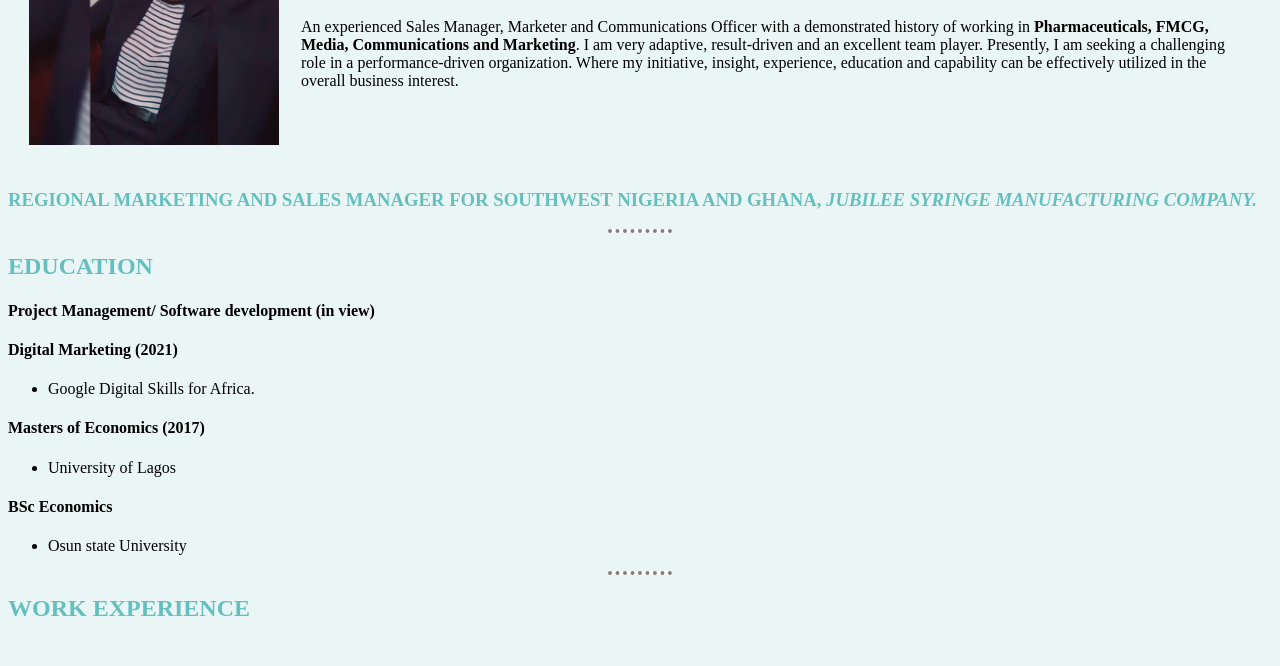
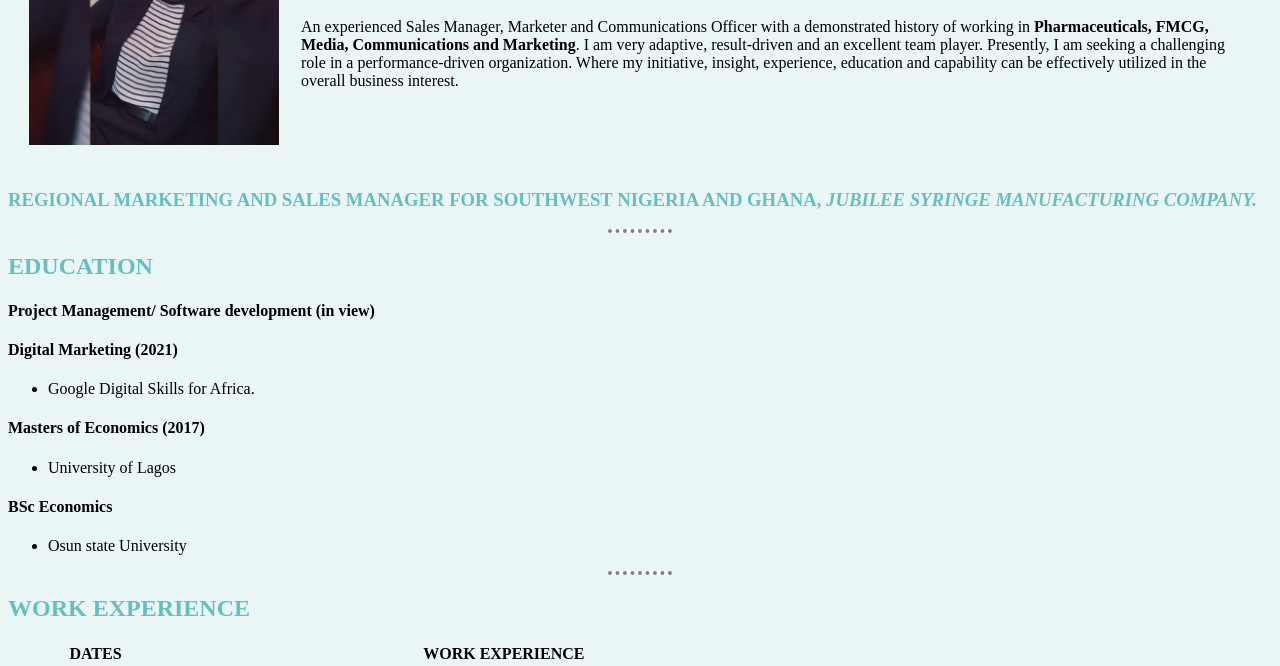
Before and after one commit to Airnorh/1st-project-cv, a plain HTML site: page index.html in a window 1280 px wide. Shown: the part 134-800 px from the top of the page. Drawn offline with Linux system fonts and the light colour scheme.

Commit message:
Update index.html

```diff
--- a/index.html
+++ b/index.html
@@ -48,8 +48,8 @@
 
       <thead>
         <tr>
-		<th><h4> Dates</h4></th>
-		<th><h4> Work Experience </h4></th>
+		<th> DATES </th>
+		<th> WORK EXPERIENCE </th>
         </tr>
       </thead>
       <tbody>
```
